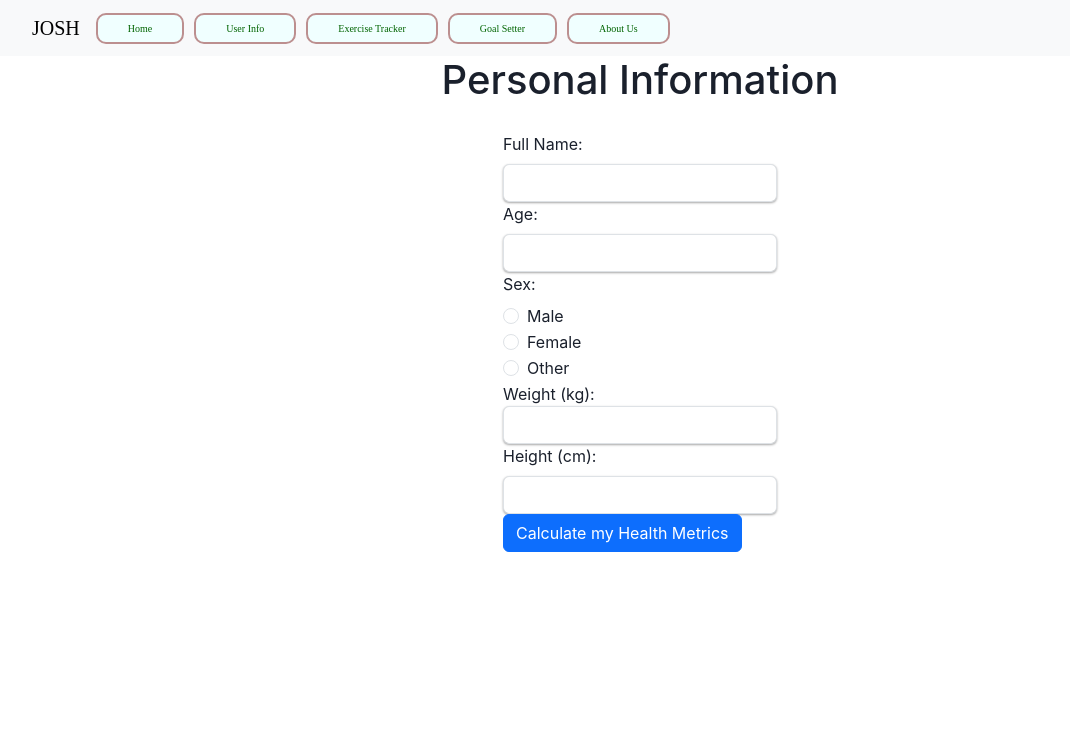
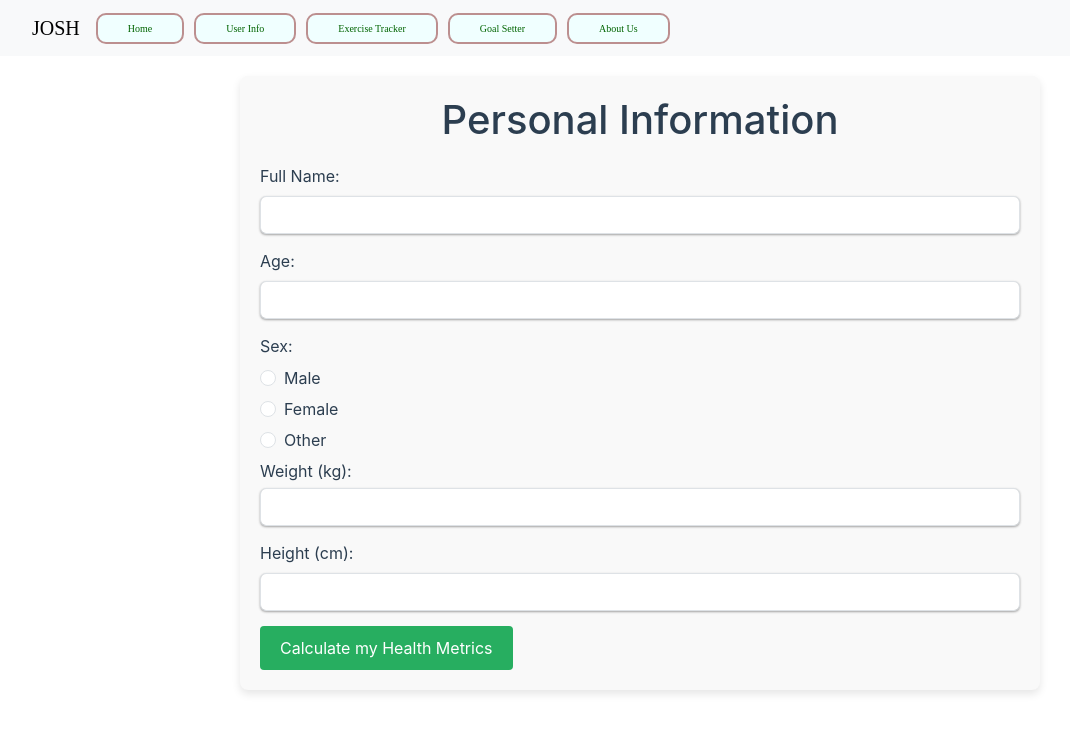
Before and after one commit to HBADE2002/Fitness-tracker-app-personal, a React (Vite) app: page /user-info-page in a window 1280 px wide. Shown: the top 732 px of the page, without its empty margins (0-1070 px from the left). Built offline with nearby package versions, Linux system fonts and the light colour scheme; a web font is replaced by a local one.

Commit message:
css changes in homepage, and other pages of the fitness application

```diff
--- a/src/App.css
+++ b/src/App.css
@@ -164,15 +164,6 @@
   align-items: center;
   justify-content: center;
 }
-.personal-info-container {
-  width: 100%;
-  display: flex;
-  flex-direction: column;
-  flex-wrap: nowrap;
-  gap: 20px;
-  align-items: center;
-  justify-content: center;
-}
 .feature-flex{
   display: flex;
   flex-direction: column;
@@ -252,3 +243,163 @@
     font-size: 1.2rem;
   }
 }
+/* App.css */
+.homepage-images-grid {
+  display: grid;
+  grid-template-columns: repeat(2, 1fr); /* Creates a 2x2 grid */
+  gap: 20px; /* Space between grid items */
+  padding: 20px; /* Padding around the grid */
+}
+
+.homepage-images-grid img {
+  width: 100%; /* Make images take full width of the grid cell */
+  height: 250px; /* Set a fixed height for uniformity */
+  object-fit: cover; /* Ensure the images cover the entire area without distortion */
+  border: 5px solid #2c3e50; /* Dark blue border around images */
+  border-radius: 10px; /* Rounded corners for a polished look */
+  transition: transform 0.3s ease, box-shadow 0.3s ease; /* Smooth transition for hover effects */
+}
+
+.homepage-images-grid img:hover {
+  transform: scale(1.05); /* Slight zoom effect on hover */
+  box-shadow: 0 8px 16px rgba(0, 0, 0, 0.3); /* Shadow on hover for depth */
+}
+.personal-info-container {
+  max-width: 800px; /* Limits the width of the container */
+  margin: 20px auto; /* Centers the container and adds vertical spacing */
+  padding: 20px;
+  border-radius: 8px; /* Rounds the corners of the container */
+  background-color: #f9f9f9; /* Light background color for the form */
+  box-shadow: 0 4px 8px rgba(0, 0, 0, 0.1); /* Adds a subtle shadow */
+}
+
+.personal-info-container h1 {
+  text-align: center;
+  color: #2c3e50; /* Dark color for the heading */
+  margin-bottom: 20px;
+}
+
+.input-container {
+  width: 100%; /* Full width for inputs */
+  margin-bottom: 15px; /* Space between input fields */
+  padding: 8px; /* Internal padding for input fields */
+  border: 1px solid #ddd; /* Light border color */
+  border-radius: 4px; /* Rounds the corners of the input fields */
+  box-sizing: border-box; /* Includes padding and border in the element's total width and height */
+}
+
+input[type="number"]::-webkit-outer-spin-button,
+input[type="number"]::-webkit-inner-spin-button {
+  -webkit-appearance: none; /* Removes the default spinner in Chrome */
+}
+
+.form-group {
+  margin-bottom: 20px; /* Space between form groups */
+}
+
+.form-group div {
+  display: flex;
+  flex-direction: column;
+}
+
+.form-check {
+  margin-bottom: 10px; /* Space between radio buttons */
+}
+
+button[type="submit"] {
+  background-color: #27ae60; /* Green background color */
+  color: white; /* White text */
+  border: none;
+  padding: 10px 20px;
+  font-size: 1rem;
+  border-radius: 4px; /* Rounds the corners of the button */
+  cursor: pointer; /* Changes the cursor to a pointer on hover */
+  transition: background-color 0.3s ease; /* Smooth transition for background color */
+}
+
+button[type="submit"]:hover {
+  background-color: #2ecc71; /* Slightly lighter green on hover */
+}
+
+label {
+  display: block; /* Makes labels block elements to ensure proper spacing */
+  margin-bottom: 5px;
+  color: #2c3e50; /* Dark color for labels */
+}
+
+/* App.css */
+.health-metrics-container {
+  max-width: 800px; /* Limits the width of the container */
+  margin: 20px auto; /* Centers the container and adds vertical spacing */
+  padding: 20px;
+  border-radius: 8px; /* Rounds the corners of the container */
+  background-color: #f9f9f9; /* Light background color */
+  box-shadow: 0 4px 8px rgba(0, 0, 0, 0.1); /* Adds a subtle shadow */
+}
+
+.health-metrics-container h2,
+.health-metrics-container h3 {
+  color: #2c3e50; /* Dark color for headings */
+  margin-bottom: 15px; /* Space below headings */
+}
+
+.health-metrics-container p {
+  font-size: 1rem; /* Standard font size */
+  color: #34495e; /* Darker color for text */
+  margin-bottom: 10px; /* Space between paragraphs */
+  line-height: 1.6; /* Increased line height for readability */
+}
+
+.health-metrics-container p span {
+  font-weight: bold; /* Makes the metric names bold */
+  color: #27ae60; /* Green color for metric names */
+}
+/* App.css */
+.workout-list-container {
+  max-width: 800px; /* Limits the width of the container */
+  margin: 20px auto; /* Centers the container with vertical spacing */
+  padding: 20px;
+  border-radius: 8px; /* Rounds the corners of the container */
+  background-color: #f9f9f9; /* Light background color */
+  box-shadow: 0 4px 8px rgba(0, 0, 0, 0.1); /* Adds a subtle shadow */
+}
+
+.workout-list-container h2 {
+  color: #2c3e50; /* Dark color for the heading */
+  margin-bottom: 20px; /* Space below the heading */
+  text-align: center; /* Centers the heading text */
+}
+
+.workout-list-container ul {
+  list-style-type: none; /* Removes default list bullets */
+  padding: 0; /* Removes default padding */
+}
+
+.workout-list-container li {
+  display: flex;
+  align-items: center; /* Vertically centers items */
+  justify-content: space-between; /* Distributes space between items */
+  padding: 10px 0; /* Adds padding to list items */
+  border-bottom: 1px solid #ddd; /* Adds a light border below each item */
+}
+
+.workout-list-container span {
+  margin-right: 10px; /* Adds space between spans */
+  color: #34495e; /* Darker color for text */
+}
+
+.workout-list-container button {
+  background-color: #3498db; /* Blue background color */
+  color: white; /* White text color */
+  border: none; /* Removes default border */
+  padding: 5px 10px; /* Adds padding to buttons */
+  font-size: 0.875rem; /* Sets font size */
+  border-radius: 4px; /* Rounds the corners of the buttons */
+  cursor: pointer; /* Changes cursor to pointer on hover */
+  transition: background-color 0.3s ease; /* Smooth transition for background color */
+  margin-left: 10px; /* Adds space between buttons */
+}
+
+.workout-list-container button:hover {
+  background-color: #2980b9; /* Darker blue on hover */
+}
--- a/src/App.jsx
+++ b/src/App.jsx
@@ -6,7 +6,7 @@ import Navbar from "./components/NavBar";
 import PersonalInfoSignup from "./pages/PersonalInfoSignup";
 import About from "./pages/About";
 import GoalSetting from "./pages/GoalSetting";
-import HomePage from "./components/HomePage";
+import HomePage from "./pages/HomePage";
 import { Route, Routes } from "react-router-dom";
 function App() {
   return (
--- a/src/components/Workout-components/WorkoutList.jsx
+++ b/src/components/Workout-components/WorkoutList.jsx
@@ -14,7 +14,7 @@ const WorkoutList = ({ onEdit }) => {
   };
 
   return (
-    <div>
+    <div className="workout-list-container ">
       <h2>Workout List</h2>
       <ul>
         {activities.map((activity) => (
--- a/src/pages/HealthMetricsComponent.jsx
+++ b/src/pages/HealthMetricsComponent.jsx
@@ -25,15 +25,15 @@ function HealthMetricsComponent({ weight, height }) {
   return (
     <div className="health-metrics-container">
       <h2>Health Metrics</h2>
-      <p>BMI: {bmi !== null ? bmi.toFixed(2) : 'N/A'}</p>
-      <p>Nutrition Level: {nutritionLevel || 'N/A'}</p>
-      <p>Recommended Water Intake: {waterIntake !== null ? `${waterIntake.toFixed(2)} liters per day ` : 'N/A'}</p>
+      <p><span>BMI:</span> {bmi !== null ? bmi.toFixed(2) : 'N/A'}</p>
+      <p><span>Nutrition Level:</span> {nutritionLevel || 'N/A'}</p>
+      <p><span>Recommended Water Intake:</span> {waterIntake !== null ? `${waterIntake.toFixed(2)} liters per day` : 'N/A'}</p>
       <h3>Macronutrient Needs</h3>
-      <p>Protein: {macronutrients.protein !== null ? `${macronutrients.protein.toFixed(2)} grams per day` : 'N/A'}</p>
-      <p>Fat: {macronutrients.fat.min !== null && macronutrients.fat.max !== null
+      <p><span>Protein:</span> {macronutrients.protein !== null ? `${macronutrients.protein.toFixed(2)} grams per day` : 'N/A'}</p>
+      <p><span>Fat:</span> {macronutrients.fat.min !== null && macronutrients.fat.max !== null
               ? `${macronutrients.fat.min.toFixed(2)} - ${macronutrients.fat.max.toFixed(2)} grams per day`
               : 'N/A'}</p>
-      <p>Carbs: {macronutrients.carbs.min !== null && macronutrients.carbs.max !== null
+      <p><span>Carbs:</span> {macronutrients.carbs.min !== null && macronutrients.carbs.max !== null
               ? `${macronutrients.carbs.min.toFixed(2)} - ${macronutrients.carbs.max.toFixed(2)} grams per day`
               : 'N/A'}</p>
     </div>
--- a/src/components/HomePage.jsx
+++ b/src/pages/HomePage.jsx
@@ -16,7 +16,15 @@ function HomePage() {
             and a variety of options to help you achieve your fitness goals.
           </p>
         </div>
-        <h2 className="welcome-text">Key Features</h2>
+        <div className="homepage-images-grid">
+            <img src="https://www.circlehealthgroup.co.uk/-/media/circle/articles/blogs/health-matters/hero/10-health-benefits-of-cycling.jpg?rev=87e9800e7af8410a911eb77ce09d0bdd&webp=true&h=700&iar=1&w=1600&crop=1&hash=D80AEF36B27DE9E9BD268D63AA6045FB" alt="image-cycling" />
+            <img src="https://img.freepik.com/premium-photo/couple-jogging-by-lake-with-lake-background_1316799-2179.jpg?w=740" alt="images-jogging" />
+            <img src="https://images.pexels.com/photos/1263348/pexels-photo-1263348.jpeg?auto=compress&cs=tinysrgb&w=400https://images.pexels.com/photos/1263348/pexels-photo-1263348.jpeg?auto=compress&cs=tinysrgb&w=1260&h=750&dpr=1" alt="Body Metrics Calculator" />
+            <img src="https://eliteclubs.com/wp-content/uploads/2021/08/walking-for-exercise.png" alt="Community Support" />
+
+        </div>
+        <div className="home-container" >
+        <h2 className="welcome-text" style={{marginLeft:'490px'}}>Key Features</h2>
         <div className="feature-flex welcome-text">
           <div className="feature-item ">
             <h3>Exercise Tracking</h3>
@@ -46,6 +54,8 @@ function HomePage() {
             </p>
           </div>
         </div>
+        </div>
+
          {/* Footer Section */}
       <footer className="footer">
         <p>
```
Also changed, not shown: src/components/TrackExercise.jsx (deleted, +0 -31 lines), src/assets/JerrySport-Reguler D.ttf (deleted).
